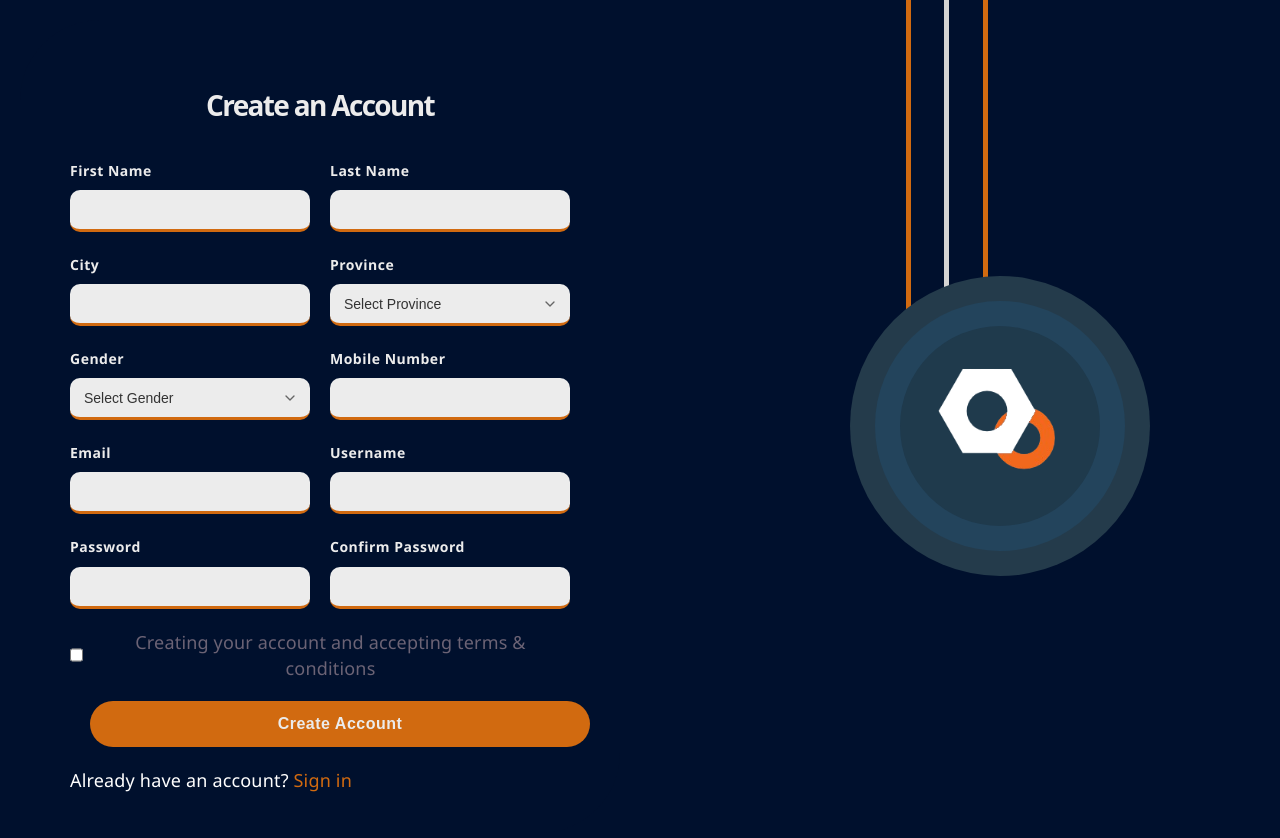
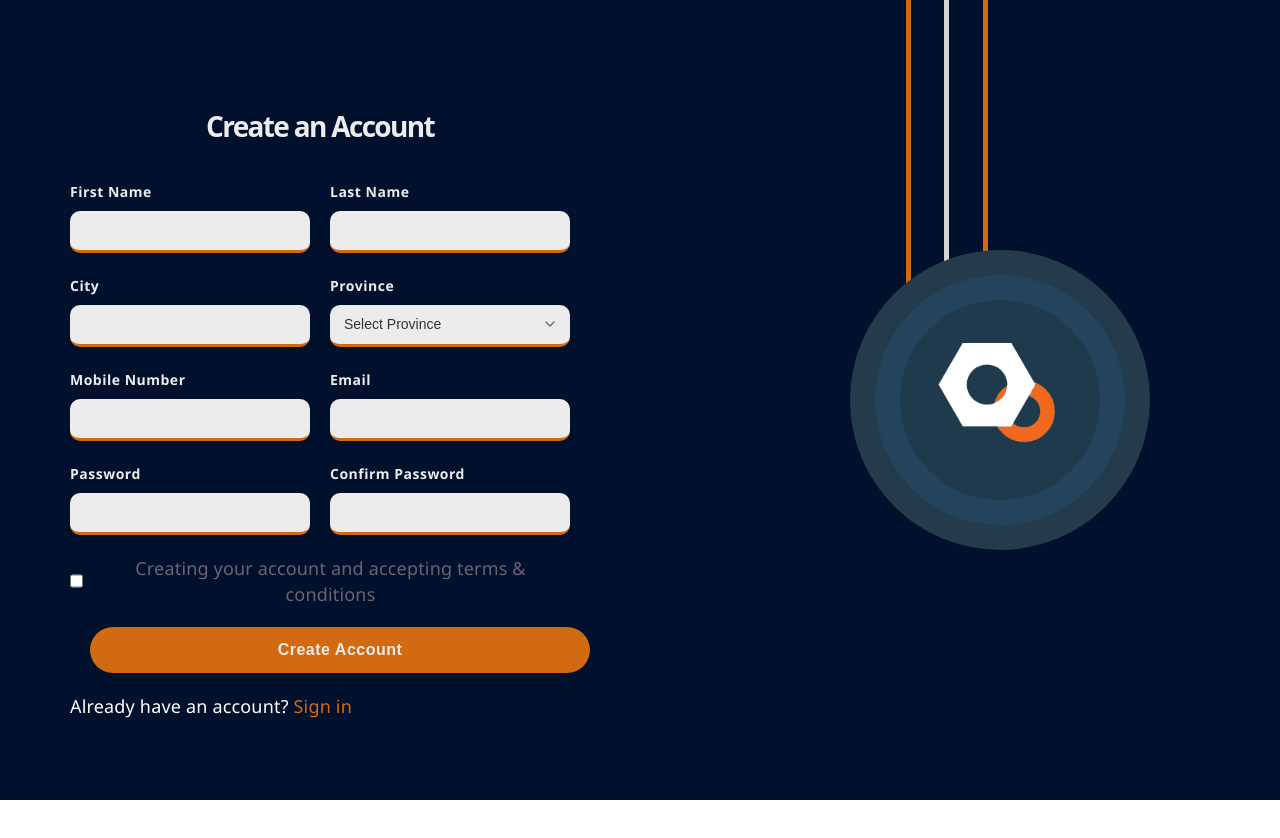
Before and after one commit to siphesihle2130/Project-Presentation-Partlink, a React (Vite) app: page /register in a window 1280 px wide. Shown: the top 838 px of the page. After the commit the page ends 800 px from the top, so only its background shows below. Built offline with nearby package versions, Linux system fonts and the light colour scheme; no server answers.

Commit message:
register updated

```diff
--- a/src/Pages/RegisterPage.tsx
+++ b/src/Pages/RegisterPage.tsx
@@ -11,10 +11,10 @@ function RegisterPage() {
         lastName: "",
         city: "",
         province: "",
-        gender: "",
+        // gender: "",
         email: "",
         mobile: "",
-        username: "",
+        // username: "",
         password: "",
         confirmPassword: ""
     });
@@ -56,9 +56,9 @@ function RegisterPage() {
                         last_name: formData.lastName,
                         city: formData.city,
                         province: formData.province,
-                        gender: formData.gender,
+                        // gender: formData.gender,
                         mobile: formData.mobile,
-                        username: formData.username
+                        // username: formData.username
                     }
                 }
             });
@@ -156,7 +156,7 @@ function RegisterPage() {
 
                     {/* Row 3: Gender & Mobile */}
                     <div className="RegisterformRow">
-                        <div className="Registerform-group">
+                        {/* <div className="Registerform-group">
                             <label>Gender</label>
                             <select
                                 name="gender"
@@ -172,7 +172,7 @@ function RegisterPage() {
                                     Prefer not to say
                                 </option>
                             </select>
-                        </div>
+                        </div> */}
 
                         <div className="Registerform-group">
                             <label>Mobile Number</label>
@@ -184,27 +184,13 @@ function RegisterPage() {
                                 required
                             />
                         </div>
-                    </div>
 
-                    {/* Row 4: Email & Username */}
-                    <div className="RegisterformRow">
                         <div className="Registerform-group">
                             <label>Email</label>
                             <input
                                 type="email"
                                 name="email"
                                 value={formData.email}
-                                onChange={handleChange}
-                                required
-                            />
-                        </div>
-
-                        <div className="Registerform-group">
-                            <label>Username</label>
-                            <input
-                                type="text"
-                                name="username"
-                                value={formData.username}
                                 onChange={handleChange}
                                 required
                             />
```
